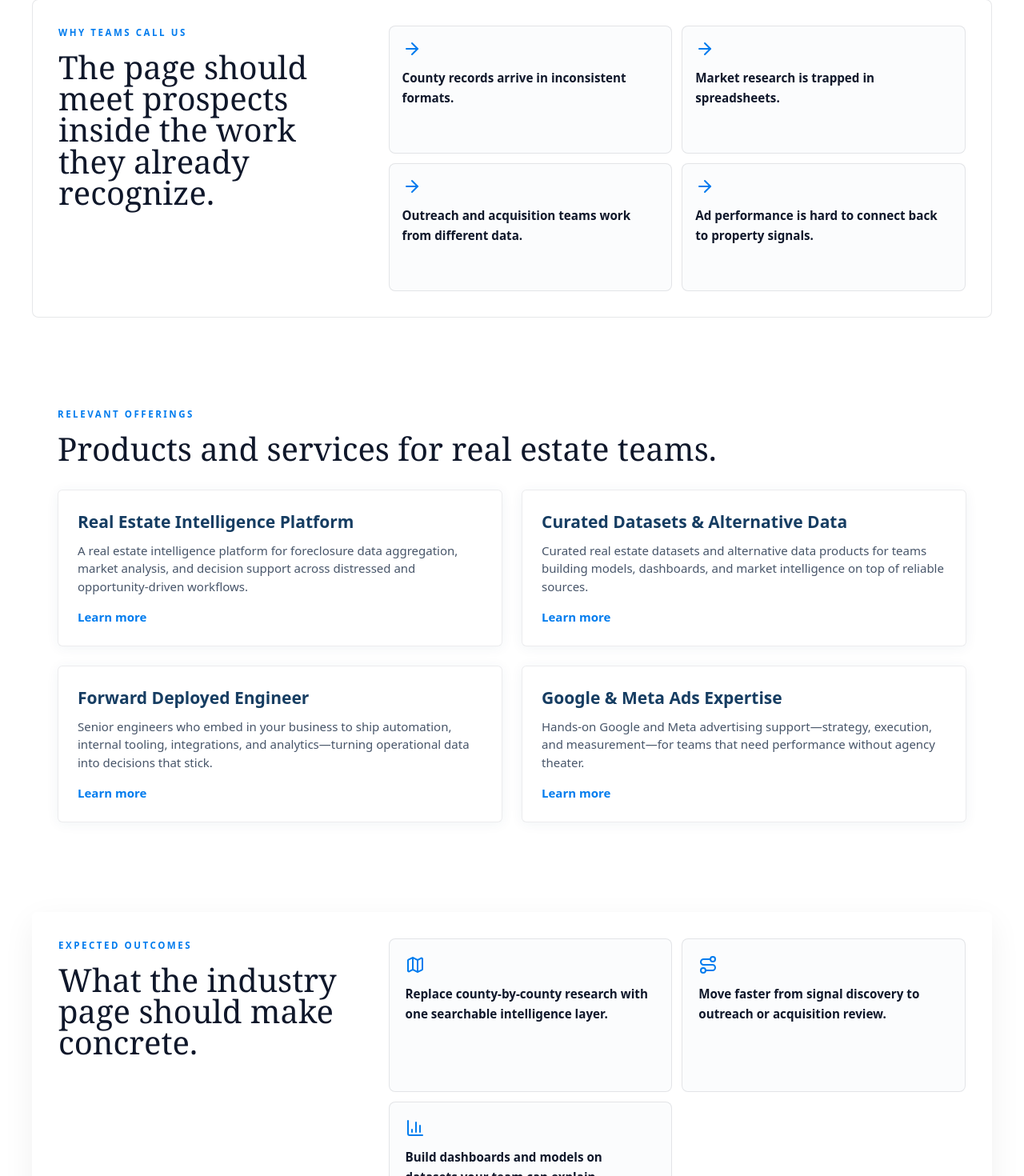
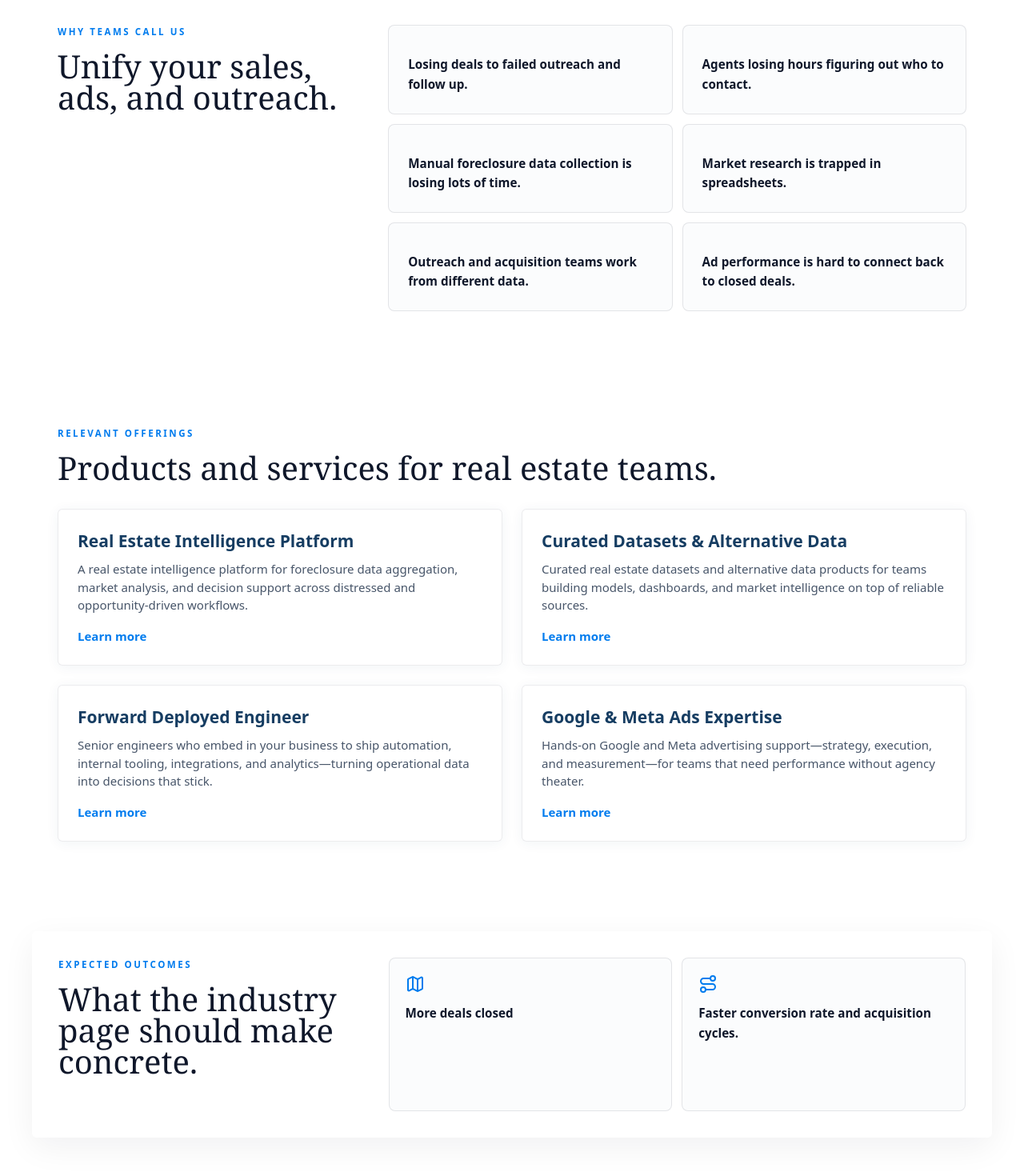
Before and after one commit to DavidMajomi/company-site, a Next.js app in the folder company/: page /industries/real-estate in a window 1280 px wide. Shown: the part 624-2094 px from the top of the page at 80% size. Built offline with nearby package versions, Linux system fonts and the light colour scheme.

Commit message:
Refactor: Update styles in IndustryWorkflowProblemSection for improved layout and consistency. Revise pain points and outcomes in industries data for better clarity and relevance.

```diff
--- a/company/app/components/IndustryWorkflowPage/IndustryWorkflowProblemSection.tsx
+++ b/company/app/components/IndustryWorkflowPage/IndustryWorkflowProblemSection.tsx
@@ -12,7 +12,7 @@ export function IndustryWorkflowProblemSection({
 }: IndustryWorkflowProblemSectionProps) {
   return (
     <section
-      className="grid gap-6 overflow-hidden rounded-lg border border-slate-900/10 bg-white/88 p-[clamp(1.25rem,3vw,2rem)] max-sm:rounded-md max-sm:p-4 min-[56rem]:grid-cols-[0.7fr_1.3fr] min-[56rem]:items-start"
+      className="grid gap-6 overflow-hidden rounded-lg  bg-white/88 p-[clamp(1.25rem,3vw,2rem)] max-sm:rounded-md max-sm:p-4 min-[56rem]:grid-cols-[0.7fr_1.3fr] min-[56rem]:items-start"
       aria-labelledby="problem-heading"
     >
       <div>
@@ -28,9 +28,8 @@ export function IndustryWorkflowProblemSection({
         {painPoints.map((point) => (
           <article
             key={point}
-            className="min-h-40 rounded-lg border border-slate-900/10 bg-[#fbfcfd] p-4 max-sm:min-h-0"
+            className="rounded-lg border border-slate-900/10 bg-[#fbfcfd] p-6"
           >
-            <ArrowRight aria-hidden />
             <p className="mt-3 mb-0 text-card font-[750] leading-[1.62] text-(--color-text)">
               {point}
             </p>
--- a/company/app/data/industries.ts
+++ b/company/app/data/industries.ts
@@ -23,19 +23,19 @@ const industryPages: IndustryPage[] = [
     headline: "From property signal to market action.",
     overview:
       "Foreclosure intelligence, curated property datasets, acquisition-focused analytics, and campaign measurement for teams working distressed and opportunity-driven real estate markets.",
-    painPointsTitle:
-      "The page should meet prospects inside the work they already recognize.",
+    painPointsTitle: "Unify your sales, ads, and outreach.",
     painPoints: [
-      "County records arrive in inconsistent formats.",
+      "Losing deals to failed outreach and follow up.",
+      "Agents losing hours figuring out who to contact.",
+      "Manual foreclosure data collection is losing lots of time.",
       "Market research is trapped in spreadsheets.",
       "Outreach and acquisition teams work from different data.",
-      "Ad performance is hard to connect back to property signals.",
+      "Ad performance is hard to connect back to closed deals.",
     ],
     outcomesTitle: "What the industry page should make concrete.",
     outcomes: [
-      "Replace county-by-county research with one searchable intelligence layer.",
-      "Move faster from signal discovery to outreach or acquisition review.",
-      "Build dashboards and models on datasets your team can explain.",
+      "More deals closed",
+      "Faster conversion rate and acquisition cycles.",
     ],
     productSlugs: ["real-estate-intelligence", "real-estate-alternative-data"],
     serviceSlugs: ["forward-deployed-engineer", "digital-advertising"],
@@ -107,10 +107,12 @@ export type IndustrySummary = IndustryLink & {
   imageAlt?: string;
 };
 
-export const industries: IndustryLink[] = industryPages.map(({ href, label }) => ({
-  href,
-  label,
-}));
+export const industries: IndustryLink[] = industryPages.map(
+  ({ href, label }) => ({
+    href,
+    label,
+  }),
+);
 
 const industryHomeImages: Partial<
   Record<string, Pick<IndustrySummary, "imageSrc" | "imageAlt">>
```
